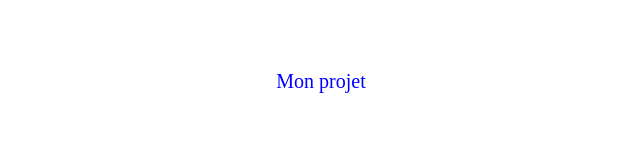
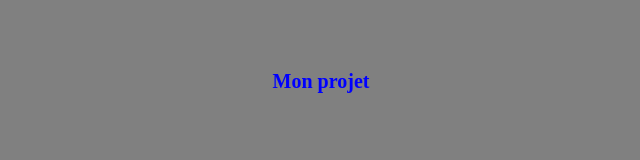
Before and after one commit to Remsea/Hello, a plain HTML site: page index.html in a window 1280 px wide. Shown: the whole page, without its empty margins (327-967 px from the left). Drawn offline with Linux system fonts and the light colour scheme.

Commit message:
green-background
ajout fond couleur

```diff
--- a/index.html
+++ b/index.html
@@ -5,6 +5,12 @@
 	<meta charset="utf-8">
 
 <style type="text/css">
+
+body
+{
+background: grey;
+
+}
 
 p {
 
@@ -14,6 +20,7 @@ color: blue;
 width: 100%;
 text-align: center;
 font-size: 20px;
+font-weight: bold;
 }
 
 </style>
```
